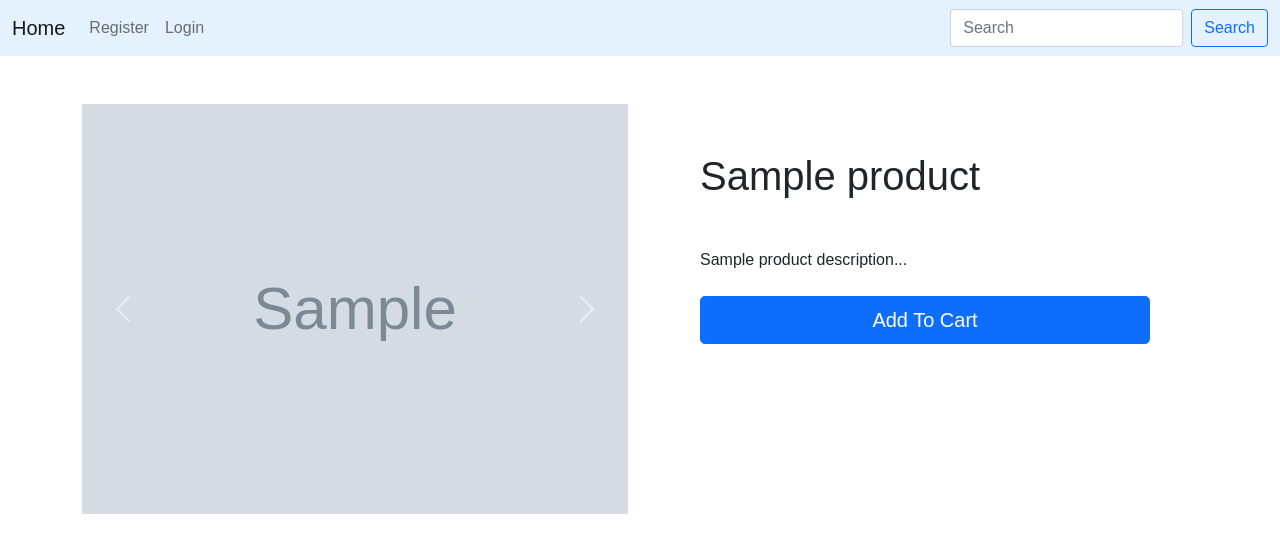
After one commit to JuanTGit/flask_setup, a Flask app: page /product/1 in a window 1280 px wide. The commit adds this page. Shown: the top 553 px of the page. Run offline with Flask 3, Linux system fonts and the light colour scheme; tables that the repository leaves empty hold one stand-in row (values such as "Sample post"); grey boxes marked "Sample" are stand-in pictures; some libraries are stand-ins or nearby versions.

Commit message:
Added product info to products

```diff
--- a/project/routes.py
+++ b/project/routes.py
@@ -74,3 +74,8 @@ def logout():
 @login_required
 def products():
     return 'Hello!'
+
+@app.route('/product/<prod_id>')
+def product_info(prod_id):
+    product = Product.query.get_or_404(prod_id)
+    return render_template('product.html', product=product)
--- a/project/templates/index.html
+++ b/project/templates/index.html
@@ -18,7 +18,7 @@
             <div class="card-body">
               <h5 class="card-title">{{ product.name }}</h5>
               <p class="card-text">${{ product.price }}</p>
-              <a href="#" class="btn btn-primary">Add to cart</a>
+              <a href="{{ url_for('product_info', prod_id=product.id) }}" class="btn btn-primary">More Info</a>
             </div>
           </div>
         {% endif %}
@@ -37,7 +37,7 @@
             <div class="card-body">
               <h5 class="card-title">{{ product.name }}</h5>
               <p class="card-text">${{ product.price }}</p>
-              <a href="#" class="btn btn-primary">Add to cart</a>
+              <a href="{{ url_for('product_info', prod_id=product.id) }}" class="btn btn-primary">More Info</a>
             </div>
           </div>
         {% endif %}
--- /dev/null
+++ b/project/templates/product.html
@@ -0,0 +1,62 @@
+{% extends 'base.html' %}
+
+{% block content %}
+<div class="row mt-5">
+    <!-- Display Product -->
+    <div class="col-6">
+        <div id="carouselExampleControls" class="carousel slide" data-bs-ride="carousel">
+            <div class="carousel-inner">
+              <div class="carousel-item active">
+                <img src="{{ product.image_url }}" class="d-block w-100" alt="...">
+              </div>
+              <div class="carousel-item">
+                <img src="{{ product.image_url }}" class="d-block w-100" alt="...">
+              </div>
+              <div class="carousel-item">
+                <img src="{{ product.image_url }}" class="d-block w-100" alt="...">
+              </div>
+            </div>
+            <button class="carousel-control-prev" type="button" data-bs-target="#carouselExampleControls" data-bs-slide="prev">
+              <span class="carousel-control-prev-icon" aria-hidden="true"></span>
+              <span class="visually-hidden">Previous</span>
+            </button>
+            <button class="carousel-control-next" type="button" data-bs-target="#carouselExampleControls" data-bs-slide="next">
+              <span class="carousel-control-next-icon" aria-hidden="true"></span>
+              <span class="visually-hidden">Next</span>
+            </button>
+          </div>
+    </div>
+    <!-- Product Description -->
+    <div class="col-6">
+        <h1 class="text-left m-5">{{ product.name }}</h1>
+        <div class="div m-5">
+            {{ product.name }} description...
+            <br>
+            <br>
+            <button type="button" class="btn btn-primary btn-lg w-100">Add To Cart</button>
+
+        </div>
+    </div>
+</div>
+{% if product.category.products|length > 1 %}
+<div class="row">
+    <h1 class="text-center">Also check out these items in {{ product.category.name.lower() }}</h1>
+    {% for p in product.category.products %}
+        {% if p.id != product.id %}
+            <div class="col-md-4">
+                <div class="card">
+                    <img src="{{ p.image_url }}" class="card-img-top" alt="{{ p.name }}">
+                    <!-- style="width: 300px; height: 337px; object-fit: cover;" -->
+                    <div class="card-body">
+                      <h5 class="card-title">{{ p.name }}</h5>
+                      <p class="card-text">${{ p.price }}</p>
+                      <a href="{{ url_for('product_info', prod_id=p.id) }}" class="btn btn-primary">More Info</a>
+                    </div>
+                  </div>
+            </div>
+        {% endif %}
+    {% endfor %}
+</div>
+{% endif %}
+
+{% endblock %}
```
Also changed, not shown: 1 other file.
